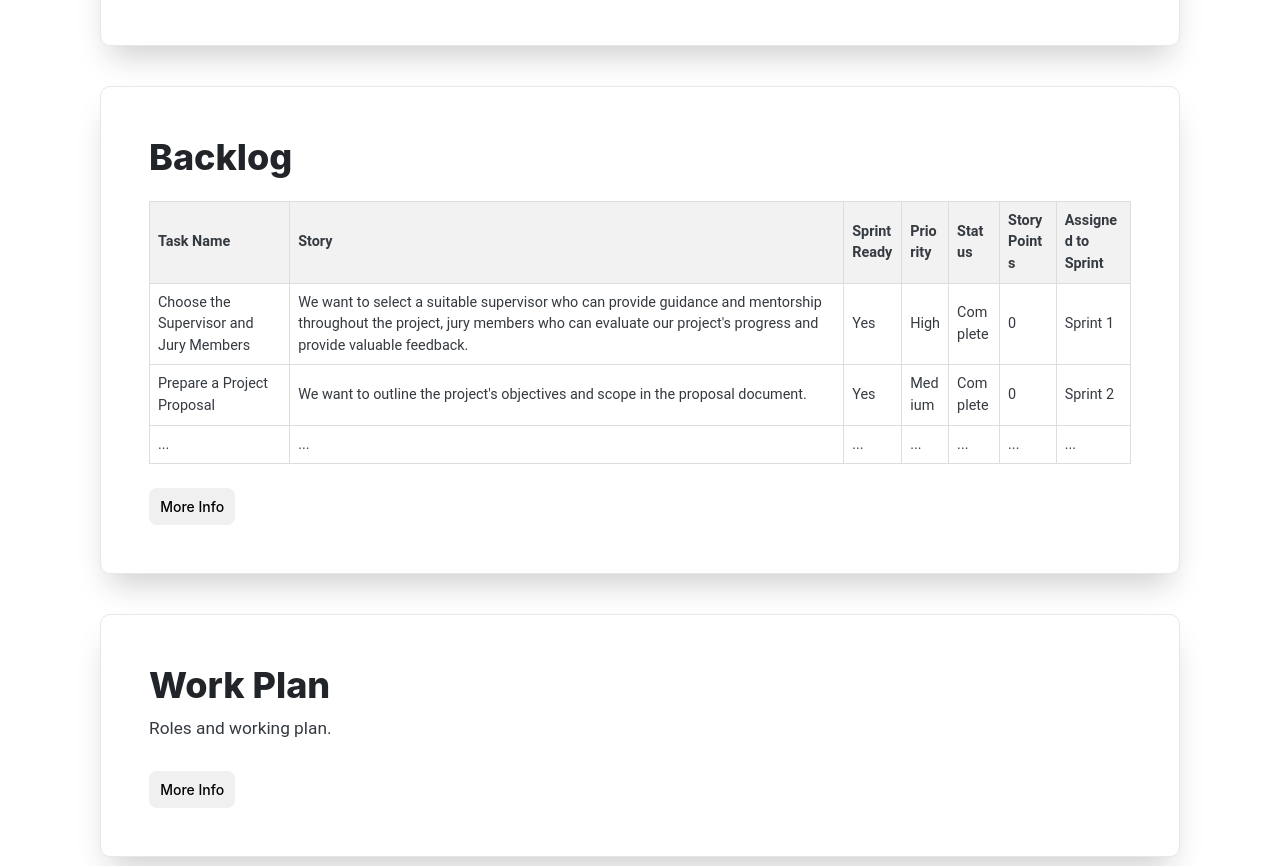
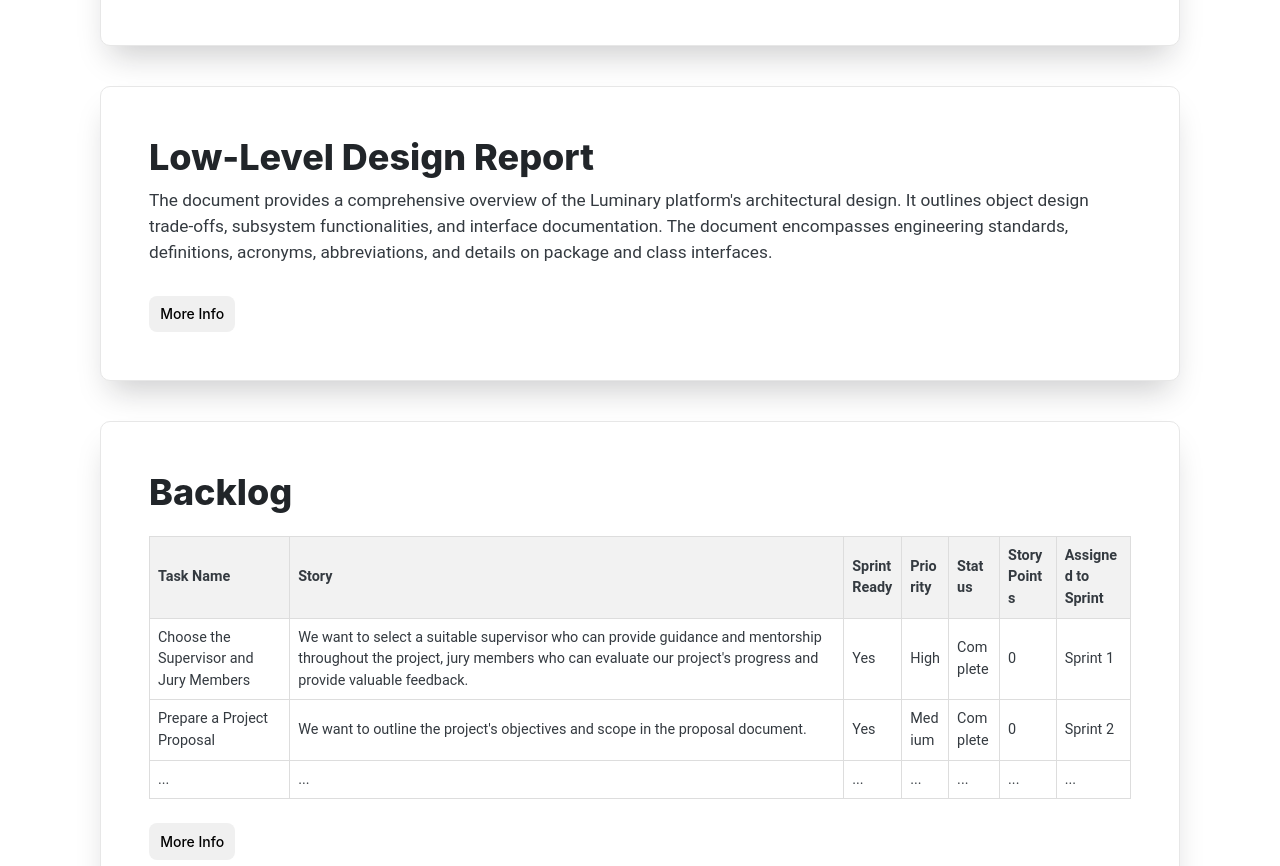
Before and after one commit to talhanamaldi/FinalProjectReport, a website: page home.html in a window 1280 px wide. Shown: the part 1895-2761 px from the top of the page. Drawn offline with Linux system fonts and the light colour scheme.

Commit message:
Update home.html
Low Level desing page added

```diff
--- a/home.html
+++ b/home.html
@@ -149,6 +149,31 @@
         </div>
       </div>
     </section>
+
+
+    <section class="_2ba7e6ee">
+      <div class="wr">
+        <div class="_978c8c5a">
+          <div class="_c1510784">
+            <div class="_ad1a60a0">
+              <header class="_09ed4391">
+                <h2 class="_bded6b33">Low-Level Design Report</h2>
+                <p class="_94d1a8f8">
+                  The  document  provides  a  comprehensive  overview  of  the  Luminary  platform's  architectural design.  It  outlines  object  design  trade-offs,  subsystem  functionalities,  and  interface documentation.  The  document  encompasses  engineering  standards,  definitions,  acronyms, abbreviations, and details on package and class interfaces.
+                </p>
+              </header>
+              <a href="LowLevelDesign.html">
+                <button id="btn_98fok9nf9k" class="_a790d210 btn">
+                  <span>More Info</span>
+                </button>
+              </a>
+            </div>
+          </div>
+        </div>
+      </div>
+    </section>
+
+
 
 
     <section class="_2ba7e6ee">
```
